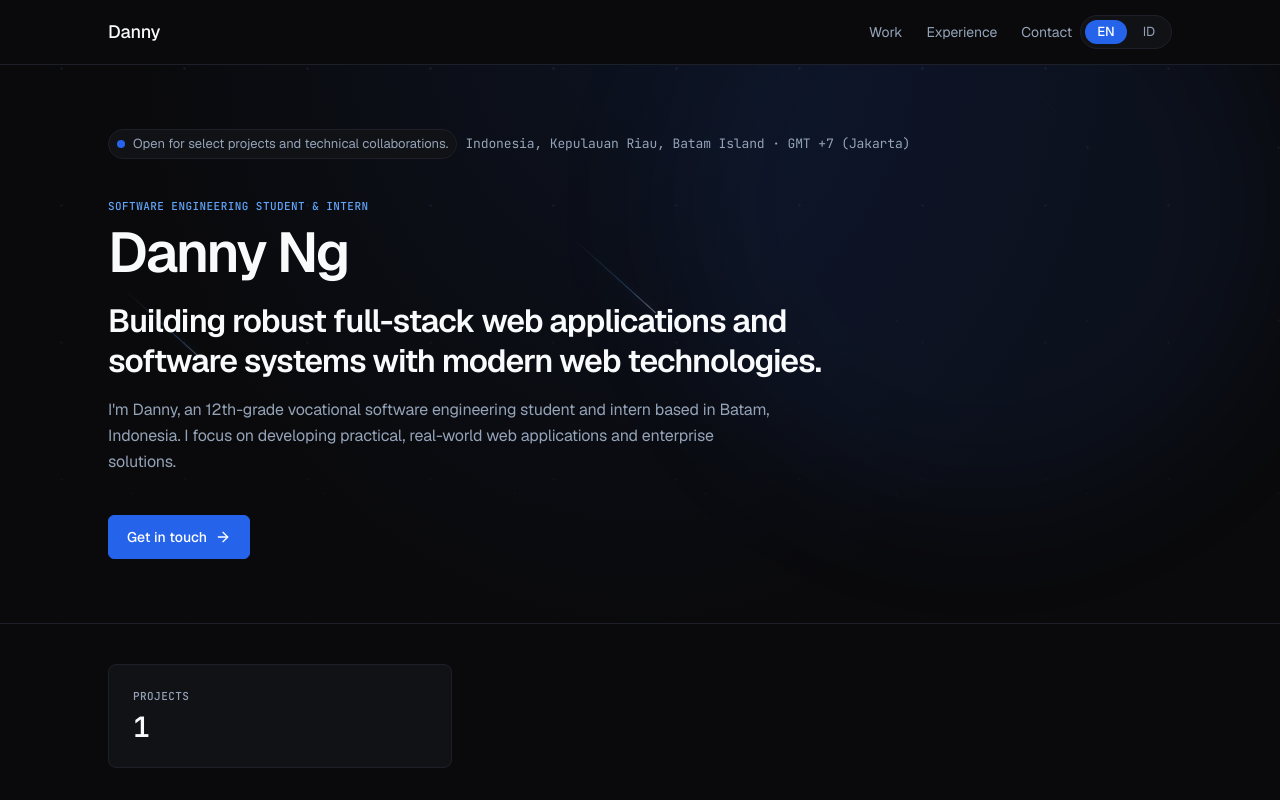
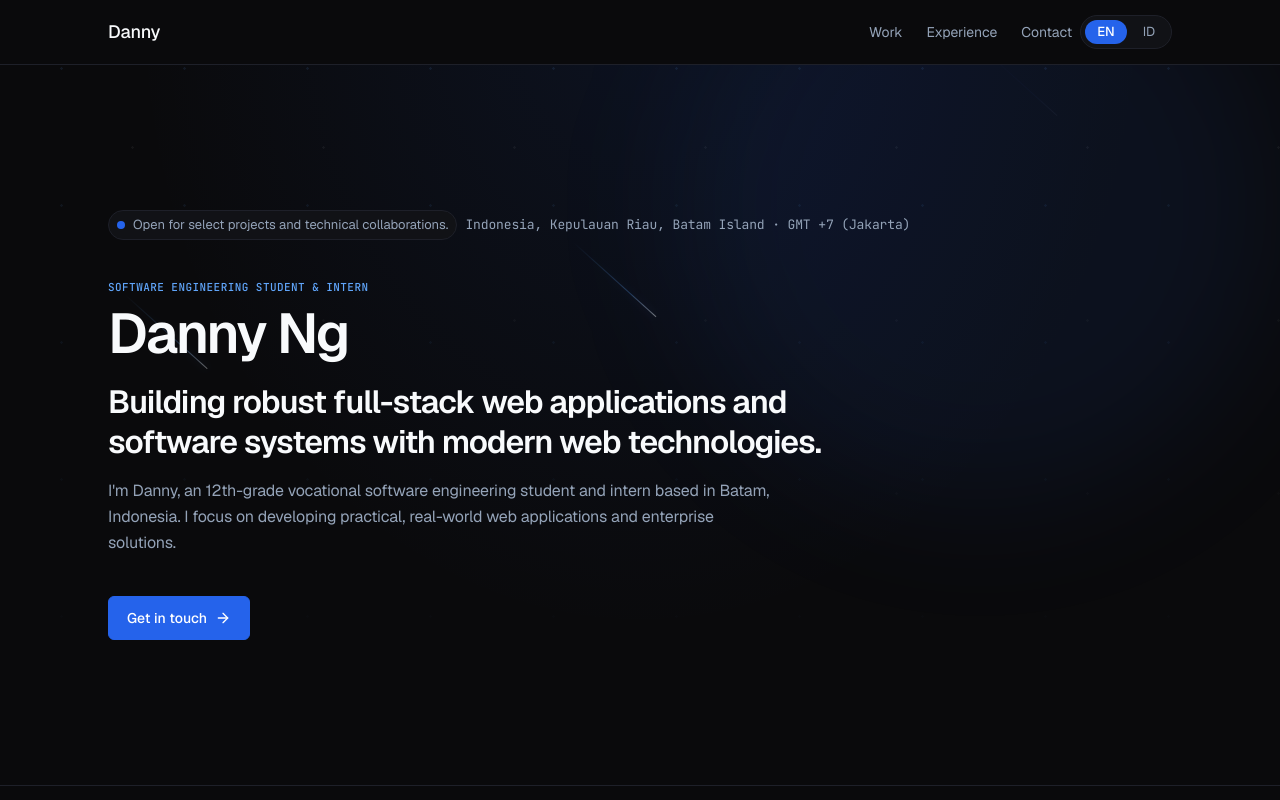
Before and after one commit to DannyLurker/portfolio, a Next.js app: page /en in a window 1280 px wide. Shown: the top 800 px of the page. Built offline with nearby package versions, Linux system fonts and the light colour scheme.

Commit message:
feat: adjust hero section

```diff
--- a/components/layout/hero.tsx
+++ b/components/layout/hero.tsx
@@ -26,7 +26,7 @@ function Hero({
     <Section
       bordered={false}
       aria-labelledby="hero-title"
-      className="relative overflow-hidden md:py-2xl"
+      className="relative flex min-h-[calc(100svh-5rem)] flex-col justify-center overflow-hidden"
     >
       <div
         aria-hidden="true"
@@ -43,15 +43,18 @@ function Hero({
         </div>
 
         <p className="mt-xl type-mono-badge text-electric">{profile.role}</p>
+
         <h1
           id="hero-title"
           className="mt-sm max-w-4xl type-display-hero text-foreground"
         >
           {profile.name}
         </h1>
+
         <p className="mt-md max-w-3xl type-headline-lg text-foreground">
           {profile.headline}
         </p>
+
         <p className="mt-md max-w-168 type-body-lg text-muted-foreground">
           {profile.intro}
         </p>
--- a/docker-compose.yml
+++ b/docker-compose.yml
@@ -7,4 +7,4 @@ services:
     env_file:
       - .env.local
     ports:
-      - "3001:3001"
+      - "3000:3000"
```
